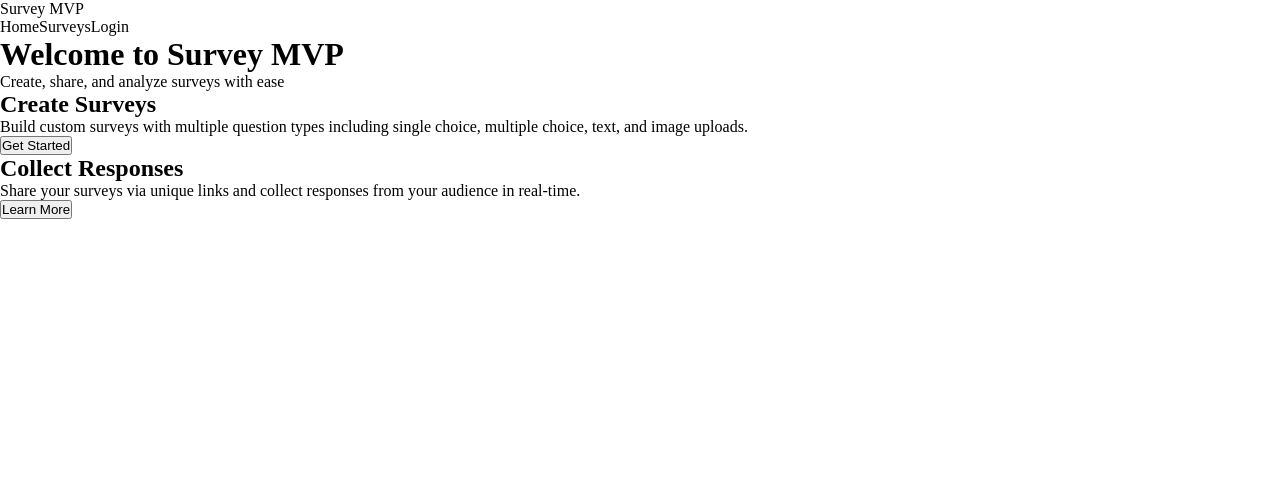
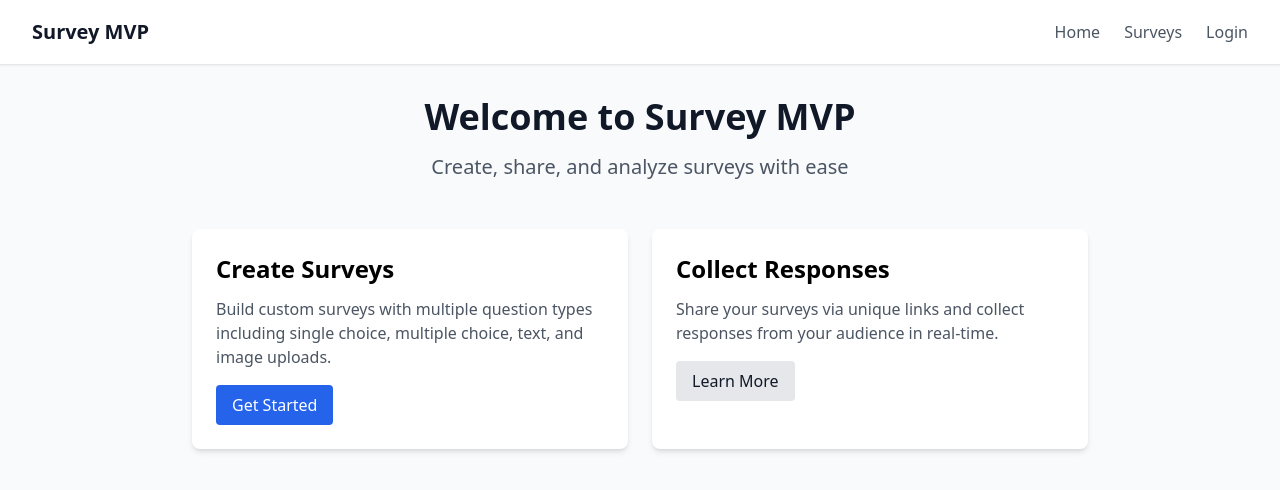
Before and after one commit to EvelynDevelops/survey-mvp, a Next.js app in the folder frontend/: page / in a window 1280 px wide. Shown: the top 490 px of the page. Built offline with nearby package versions, Linux system fonts and the light colour scheme.

Commit message:
chore: set up Tailwind CSS and PostCSS

```diff
--- /dev/null
+++ b/frontend/postcss.config.js
@@ -0,0 +1,6 @@
+module.exports = {
+  plugins: {
+    tailwindcss: {},
+    autoprefixer: {},
+  },
+}
--- /dev/null
+++ b/frontend/tailwind.config.js
@@ -0,0 +1,19 @@
+/** @type {import('tailwindcss').Config} */
+module.exports = {
+  content: [
+    './app/**/*.{js,ts,jsx,tsx,mdx}',
+    './components/**/*.{js,ts,jsx,tsx,mdx}',
+  ],
+  theme: {
+    extend: {
+      colors: {
+        'navy': '#16252d',      // Deep navy blue (dark backgrounds, text)
+        'mint': '#23dba7',      // Bright mint green (primary accent, CTAs)
+        'purple': '#743bfc',    // Vibrant purple (secondary accent, highlights)
+        'amber': '#ffd680',     // Warm amber yellow (warnings, highlights)
+        'lavender': '#f1ebff',  // Light lavender purple (subtle backgrounds)
+      },
+    },
+  },
+  plugins: [],
+}
```
Also changed, not shown: frontend/package.json (+5 -2 lines), 2 other files (tests, documents, lock files or other folders).
